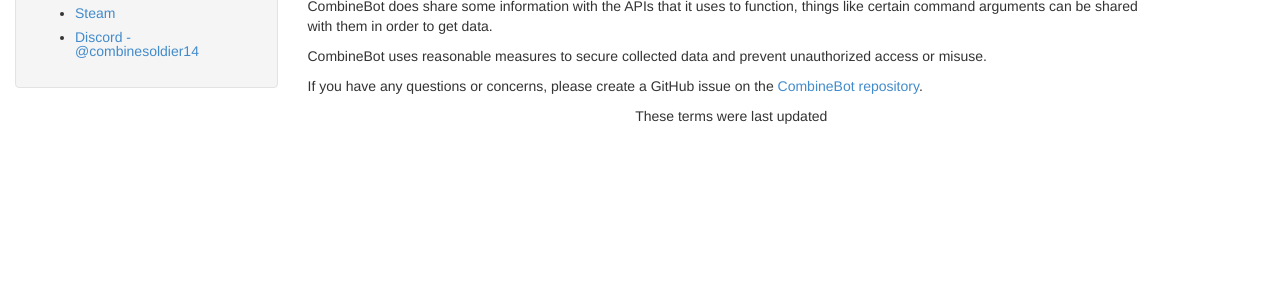
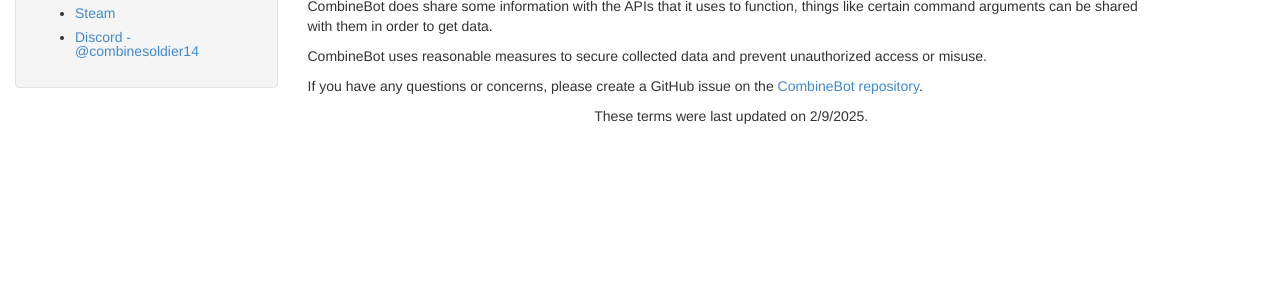
Before and after one commit to CombineSoldier14/combinesoldier14.github.io, a Jekyll site: the page built from pages/cmbot-privacy-policy.md, in a window 1280 px wide. Shown: the part 557-857 px from the top of the page. Built offline with Jekyll 4.4.1, drawn with Linux system fonts in a browser that asks for light colours.

Commit message:
Update cmbot-privacy-policy.md

```diff
--- a/pages/cmbot-privacy-policy.md
+++ b/pages/cmbot-privacy-policy.md
@@ -27,7 +27,7 @@ CombineBot uses reasonable measures to secure collected data and prevent unautho
 If you have any questions or concerns, please create a GitHub issue on the [CombineBot repository][combinebot-repo].
 
 <p align="center">
-    These terms were last updated {{ last_updated }}
+    These terms were last updated on 2/9/2025.
 </p>
 
 [agd-gh]: https://github.com/AlphaGameDeveloper
```
